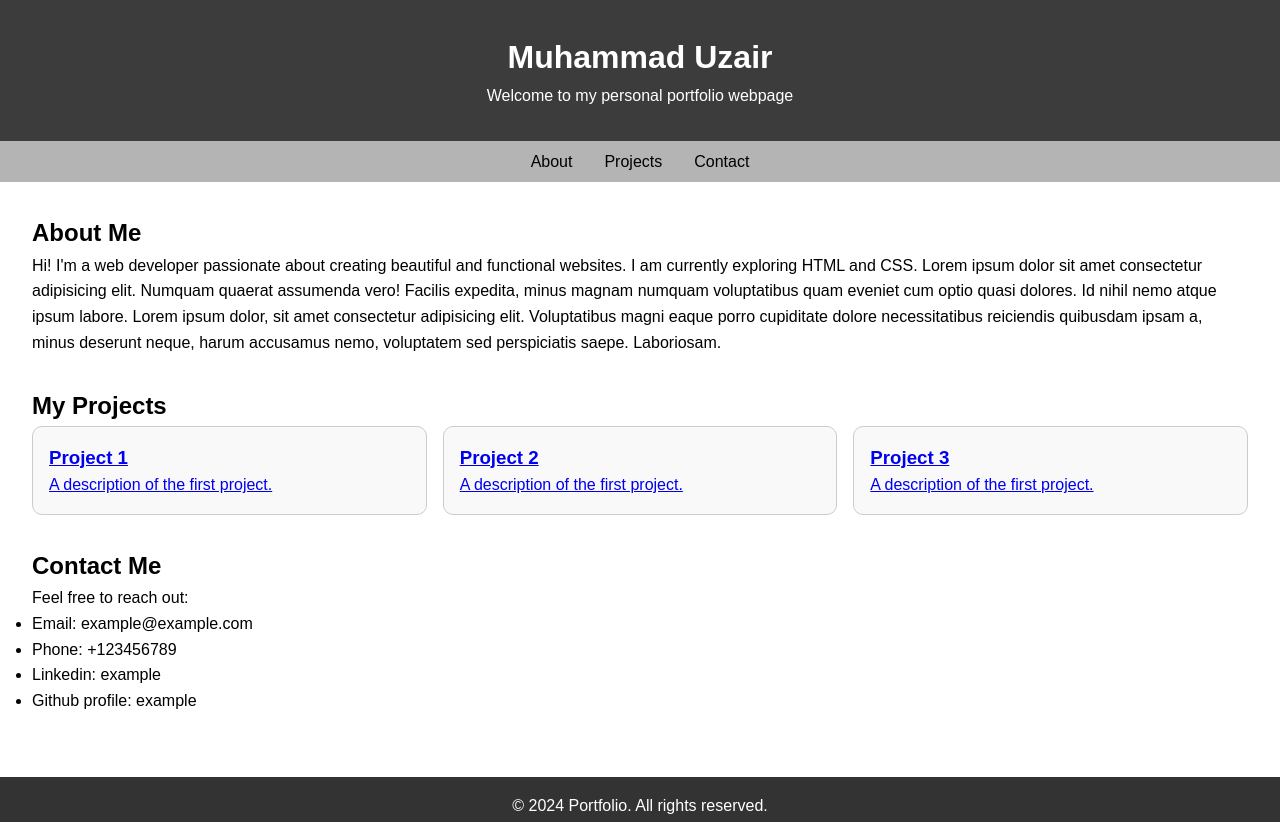
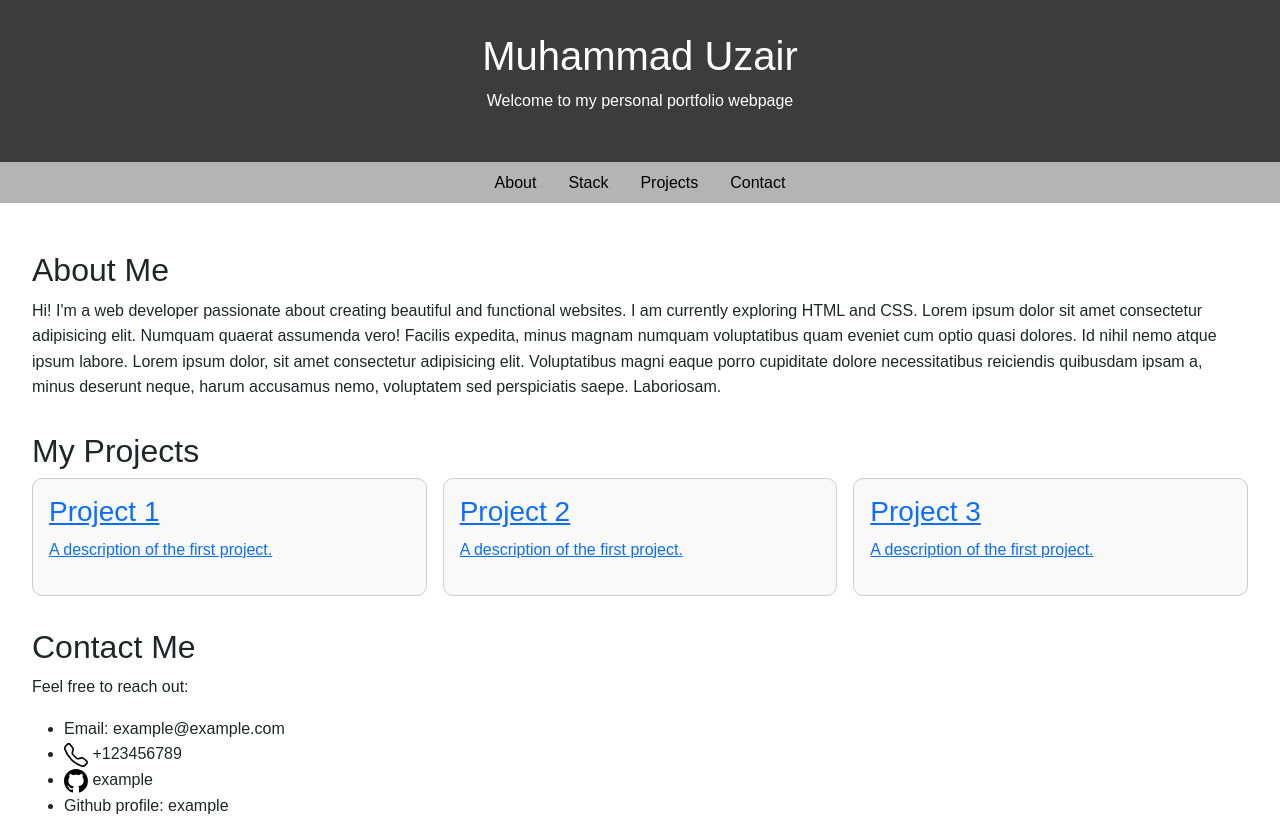
Before and after one commit to Uzair-oozy/Full-Stack, a plain HTML site: page Lab-2/Portfolio/index.html in a window 1280 px wide. Shown: the top 822 px of the page. Drawn offline with nearby package versions, Linux system fonts and the light colour scheme.

Commit message:
feat: added Bootstrape svg icons

```diff
--- a/Lab-2/Portfolio/index.html
+++ b/Lab-2/Portfolio/index.html
@@ -4,6 +4,9 @@
   <meta charset="UTF-8">
   <meta name="viewport" content="width=device-width, initial-scale=1.0">
   <title>Portfolio</title>
+  <link
+    href="https://cdn.jsdelivr.net/npm/bootstrap@5.3.8/dist/css/bootstrap.min.css"
+    rel="stylesheet">
   <link rel="stylesheet" href="style.css">
 </head>
 <body>
@@ -17,6 +20,7 @@
   <nav>
     <ul class="navbar">
       <li><a href="#about">About</a></li>
+      <li><a href="stack">Stack</a></li>
       <li><a href="#projects">Projects</a></li>
       <li><a href="#contact">Contact</a></li>
     </ul>
@@ -57,8 +61,8 @@
       <p>Feel free to reach out:</p>
       <ul>
         <li>Email: example@example.com</li>
-        <li>Phone: +123456789</li>
-        <li>Linkedin: example</li>
+        <li><svg height="1.5rem" width="1.5rem"><image href="telephone.svg" height="1.5rem" width="1.5rem"></svg> +123456789</li>
+        <li><svg height="1.5rem" width="1.5rem"><image href="github.svg" height="1.5rem" width="1.5rem"></svg> example</li>
         <li>Github profile: example</li>
       </ul>
     </section>
--- a/Lab-2/Portfolio/style.css
+++ b/Lab-2/Portfolio/style.css
@@ -19,6 +19,11 @@
   header .container {
     max-width: 960px;
     margin: auto;
+  }
+
+  nav {
+    position: sticky;
+    top: 0;
   }
 
   .navbar {
```
Also changed, not shown: Lab-2/Portfolio/envelope.svg (added), Lab-2/Portfolio/github.svg (added), Lab-2/Portfolio/linkedin.svg (added), Lab-2/Portfolio/telephone.svg (added).
